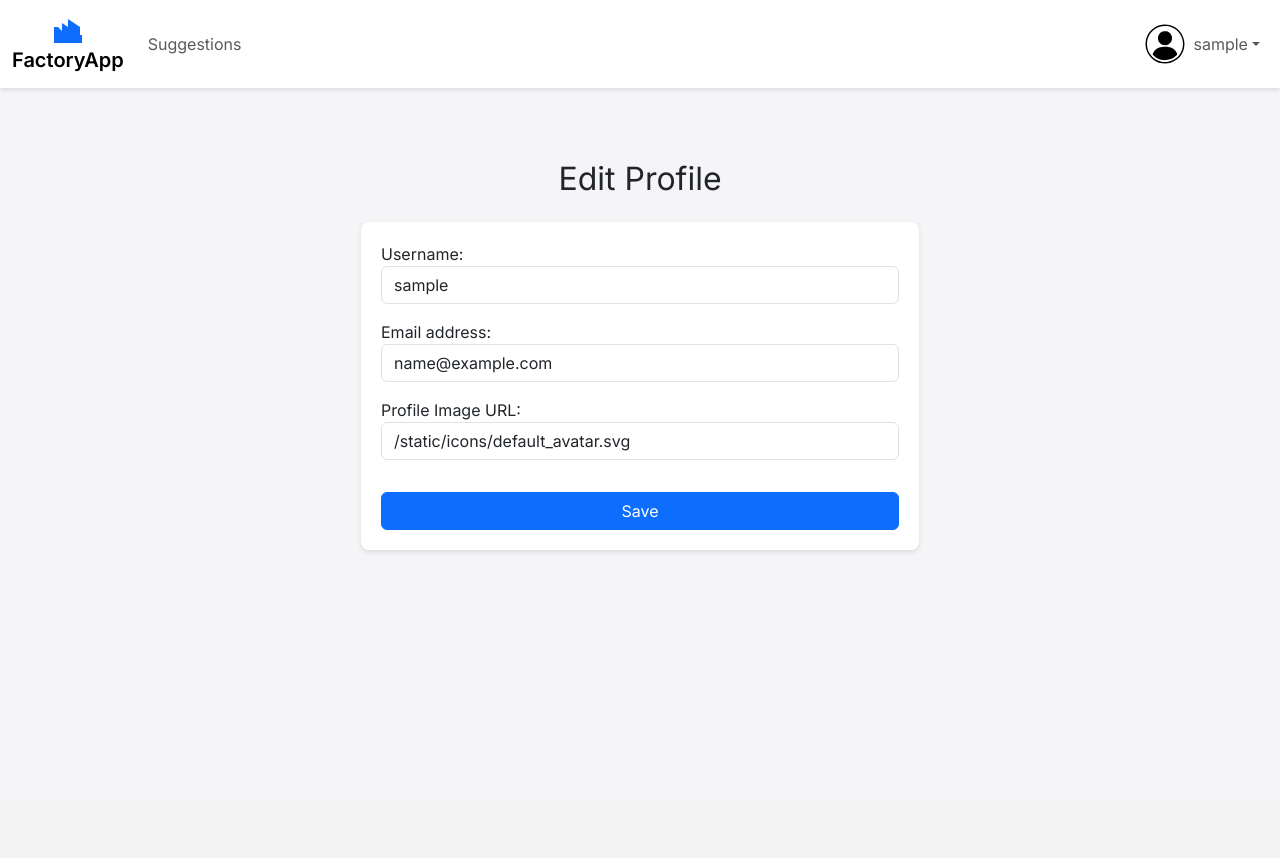
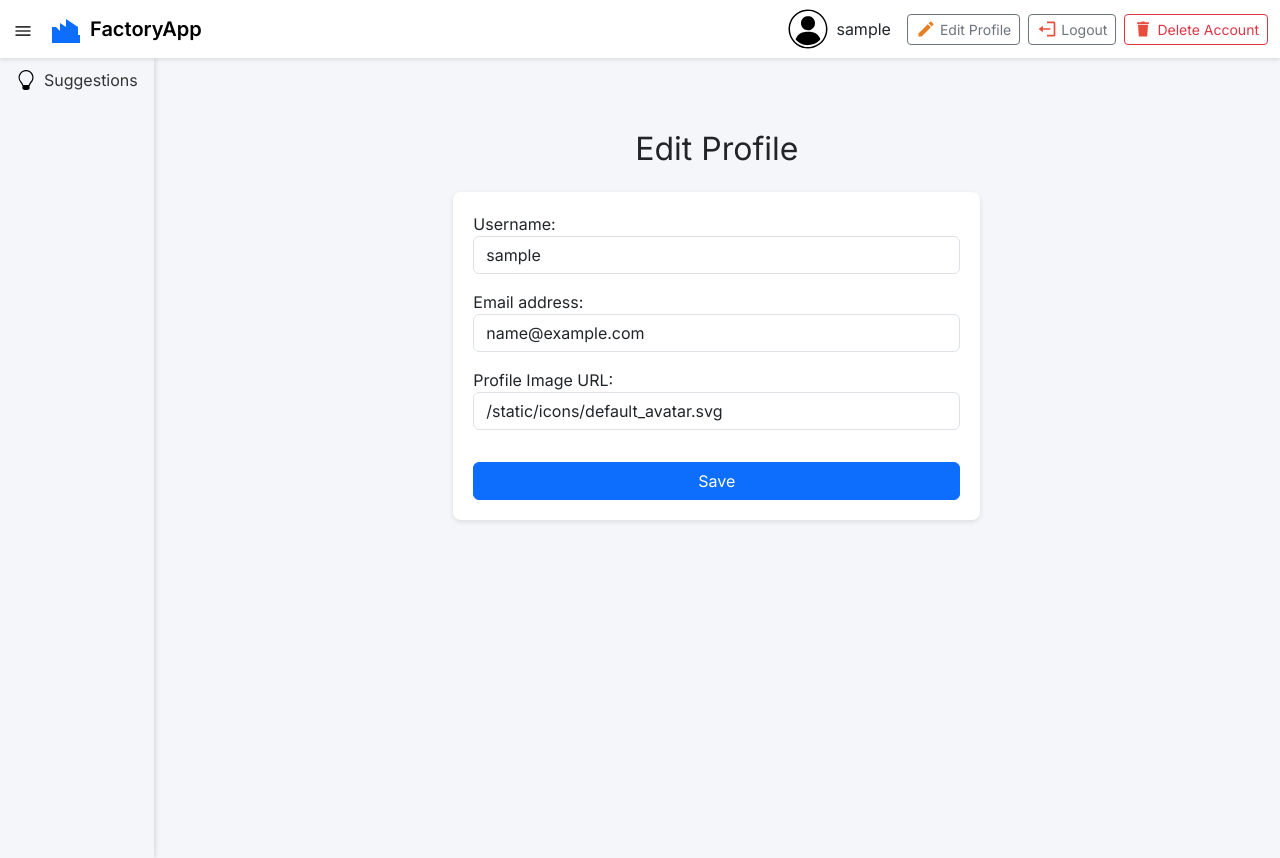
Before and after one commit to stanchev-dev/factory-app, a Django app: page /accounts/profile/edit/ in a window 1280 px wide. Before the commit the page ends 552 px from the top, so only its background shows below. Run offline with Django 5.2, Linux system fonts and the light colour scheme; the visitor is signed in with stand-in values (Sample User, id 1).

Commit message:
Add responsive sidebar and profile controls

```diff
--- a/static/css/style.css
+++ b/static/css/style.css
@@ -1,5 +1,5 @@
 body {
-  background-color: #f5f5f7;
+  background-color: #f5f6fa;
   font-family: 'Inter', sans-serif;
 }
 
@@ -29,6 +29,21 @@ body {
   object-fit: cover;
 }
 
+.sidebar {
+  background-color: #ffffff;
+  box-shadow: 2px 0 4px rgba(0, 0, 0, 0.1);
+  min-height: 100vh;
+}
+
+.sidebar .nav-link {
+  color: #333333;
+  padding: 10px 16px;
+}
+
+.sidebar .nav-link:hover {
+  background-color: #f0f0f0;
+}
+
 .card-style {
   background: #ffffff;
   border-radius: 8px;
--- a/templates/base.html
+++ b/templates/base.html
@@ -12,58 +12,65 @@
     <link rel="stylesheet" href="{% static 'css/style.css' %}">
 </head>
 <body>
-<nav class="navbar navbar-expand-lg">
+<nav class="navbar">
   <div class="container-fluid d-flex align-items-center">
-    <a class="navbar-brand d-flex flex-column align-items-center" href="{% url 'index' %}">
-        <img src="{% static 'icons/factory.svg' %}" alt="Factory logo">
+    <button class="btn btn-link p-0 me-3" type="button" data-bs-toggle="offcanvas" data-bs-target="#sidebar" aria-controls="sidebar">
+      <img src="{% static 'icons/menu.svg' %}" alt="Menu" class="icon">
+    </button>
+    <a class="navbar-brand d-flex align-items-center" href="{% url 'index' %}">
+        <img src="{% static 'icons/factory.svg' %}" alt="Factory logo" class="me-2">
         <span>FactoryApp</span>
     </a>
-    <button class="navbar-toggler" type="button" data-bs-toggle="collapse" data-bs-target="#navbarNav"
-            aria-controls="navbarNav" aria-expanded="false" aria-label="Toggle navigation">
-      <span class="navbar-toggler-icon"></span>
-    </button>
-    <div class="collapse navbar-collapse" id="navbarNav">
-      <ul class="navbar-nav me-auto">
+    <div class="ms-auto d-flex align-items-center">
+      {% if user.is_authenticated %}
+        <img src="{{ user.profile_picture }}" alt="Avatar" class="profile-pic rounded-circle me-2" title="{{ user.username }}">
+        <span class="me-3">{{ user.username }}</span>
+        <a class="btn btn-outline-secondary btn-sm d-flex align-items-center me-2" href="{% url 'edit_profile' %}">
+          <img src="{% static 'icons/edit.svg' %}" class="icon me-1" alt="Edit"> Edit Profile
+        </a>
+        <a class="btn btn-outline-secondary btn-sm d-flex align-items-center me-2" href="{% url 'logout_confirm' %}">
+          <img src="{% static 'icons/logout.svg' %}" class="icon me-1" alt="Logout"> Logout
+        </a>
+        <a class="btn btn-outline-danger btn-sm d-flex align-items-center" href="{% url 'delete_account' %}">
+          <img src="{% static 'icons/delete.svg' %}" class="icon me-1" alt="Delete"> Delete Account
+        </a>
+      {% else %}
+        <a class="btn btn-outline-primary btn-sm me-2" href="{% url 'login' %}">Login</a>
+        <a class="btn btn-primary btn-sm" href="{% url 'register' %}">Register</a>
+      {% endif %}
+    </div>
+  </div>
+</nav>
+
+<div class="d-flex">
+  <div class="offcanvas-lg offcanvas-start sidebar" tabindex="-1" id="sidebar" style="--bs-offcanvas-width: 260px;" aria-labelledby="sidebarLabel">
+    <div class="offcanvas-header d-lg-none">
+      <h5 class="offcanvas-title" id="sidebarLabel">Menu</h5>
+      <button type="button" class="btn-close" data-bs-dismiss="offcanvas" aria-label="Close"></button>
+    </div>
+    <div class="offcanvas-body p-0">
+      <ul class="nav nav-pills flex-column mb-auto">
         {% if user.is_authenticated %}
         <li class="nav-item">
-          <a class="nav-link" href="{% url 'suggestion_list' %}">Suggestions</a>
+          <a class="nav-link d-flex align-items-center" href="{% url 'suggestion_list' %}">
+            <img src="{% static 'icons/lightbulb.svg' %}" class="icon me-2" alt="Suggestions"> Suggestions
+          </a>
+        </li>
+        {% if user.role == 'manager' %}
+        <li class="nav-item">
+          <a class="nav-link d-flex align-items-center" href="{% url 'inspection_list' %}">
+            <img src="{% static 'icons/clipboard-check.svg' %}" class="icon me-2" alt="Inspections"> Inspections
+          </a>
         </li>
         {% endif %}
-        {% if user.is_authenticated and user.role == 'manager' %}
-        <li class="nav-item">
-          <a class="nav-link" href="{% url 'inspection_list' %}">Inspections</a>
-        </li>
-        {% endif %}
-      </ul>
-      <ul class="navbar-nav ms-auto">
-        {% if user.is_authenticated %}
-        <li class="nav-item dropdown">
-          <a class="nav-link dropdown-toggle d-flex align-items-center" href="#" id="userDropdown" role="button" data-bs-toggle="dropdown" aria-expanded="false">
-            <img src="{{ user.profile_picture }}" alt="Avatar" class="profile-pic rounded-circle me-2" title="{{ user.username }}">
-            <span>{{ user.username }}</span>
-          </a>
-          <ul class="dropdown-menu dropdown-menu-end" aria-labelledby="userDropdown">
-            <li><a class="dropdown-item" href="{% url 'edit_profile' %}">Edit Account</a></li>
-            <li><a class="dropdown-item" href="{% url 'logout_confirm' %}">Logout</a></li>
-            <li><a class="dropdown-item text-danger" href="{% url 'delete_account' %}">Delete Account</a></li>
-          </ul>
-        </li>
-        {% else %}
-        <li class="nav-item">
-          <a class="nav-link" href="{% url 'login' %}">Login</a>
-        </li>
-        <li class="nav-item">
-          <a class="nav-link" href="{% url 'register' %}">Register</a>
-        </li>
         {% endif %}
       </ul>
     </div>
   </div>
-</nav>
-
-<div class="content p-4">
-  {% block content %}
-  {% endblock %}
+  <div class="content flex-grow-1 p-4">
+    {% block content %}
+    {% endblock %}
+  </div>
 </div>
 </body>
 </html>
```
Also changed, not shown: static/icons/clipboard-check.svg (added), static/icons/lightbulb.svg (added).
